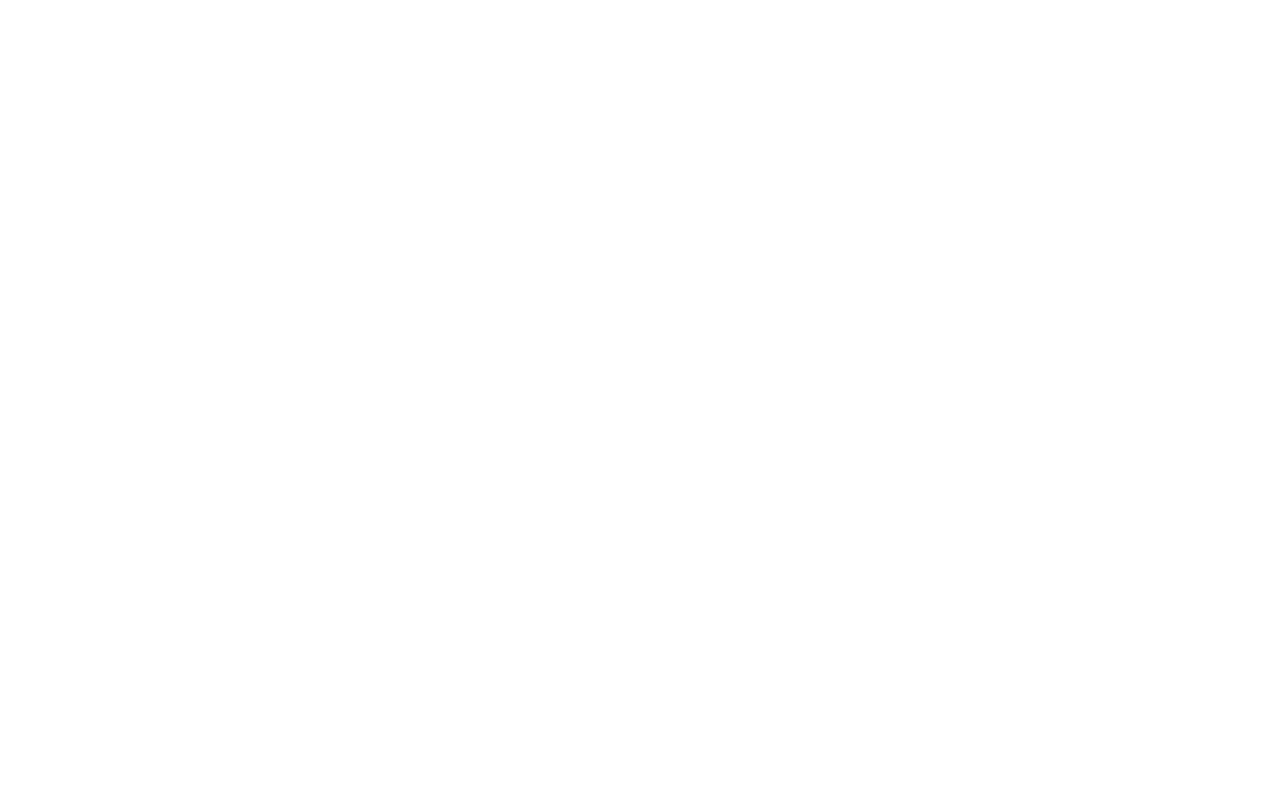
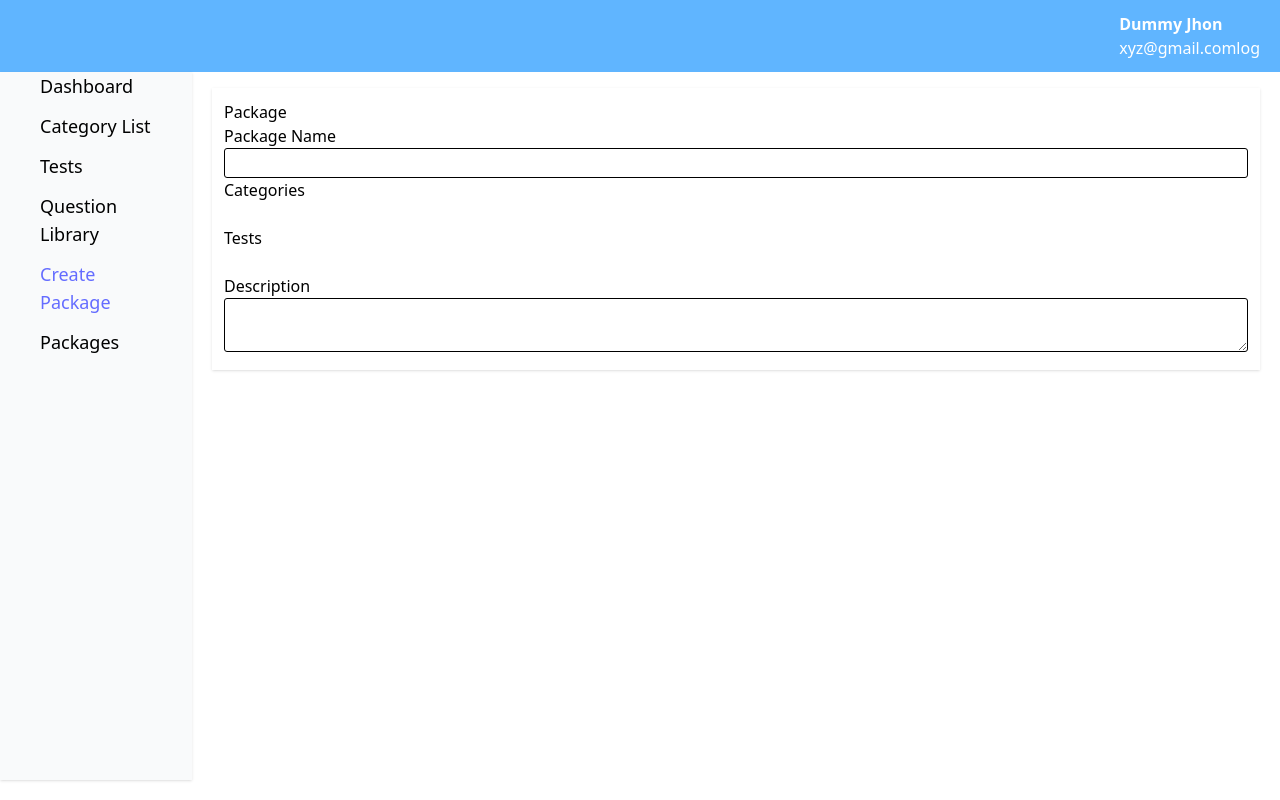
Before and after one commit to dharmendrapatel135/testknow-frontend, a React (Vite) app: page /create-package in a window 1280 px wide. Before the commit this address had no page. Built offline with nearby package versions, Linux system fonts and the light colour scheme.

Commit message:
Add some screens for candidate side and admin side

```diff
--- a/src/App.jsx
+++ b/src/App.jsx
@@ -26,6 +26,7 @@
 import CandidateTestStart from '@CandidateScreen/CandidateTestStart';
 import CandidateTestInstruction from '@CandidateScreen/CandidateTestInstruction';
 import Package from './container/Package';
+import CreatePackage from './container/AdminScreen/CreatePackage';
 
 
 
@@ -52,6 +53,7 @@
           <Route path={'/candidate-test-list/test-paper/:testId'} element={<CandidateTestPaper />} />
           <Route path={'/test-instruction/:paperId'}  element={<CandidateTestInstruction />}   />
           <Route path={'/package-details'}  element={<Package />}   />
+          <Route path={'/create-package'}  element={<CreatePackage />}   />
           <Route path={'/test-instruction/start-test/:paperId/section'}  element={<CandidateTestStart />}   />
         </Routes>
       </Router>
--- a/src/components/DashboardTemplate/index.jsx
+++ b/src/components/DashboardTemplate/index.jsx
@@ -32,10 +32,11 @@
 
 
   return (
+    <>
     <div className="grid grid-cols-12">
       <div className="col-span-full md:col-span-12 xl:col-span-12">
-        <div className="h-[8vh]">
-          <div className="flex text-white justify-between items-center px-5" style={{background:"#218fc1"}}>
+        <div className="h-[60px]">
+          <div className="flex text-white justify-between items-center px-5" style={{background:"#60B5FF"}}>
             <div className="">
               <h1 className="text-24 lg:text-36 font-extrabold">{active}</h1>
             </div>
@@ -93,15 +94,20 @@
           </div>
         </div>
       </div>
-      <div className="hidden md:block md:col-span-3   h-[90vh] xl:col-span-2">
-        <div className="h-[90vh]">
+    </div>
+    <div className="flex h-[calc(100vh-80px)]">
+      {/* <div className="hidden md:block md:col-span-3   h-[90vh] xl:col-span-2"> */}
+        <div className="w-[15%]">
+        <div className="">
         <SideBar active={active} />
         </div>
       </div>
-      <div className="col-span-9 xl:col-span-10  h-[90vh] overflow-y-auto">
-          <div className="p-5 overflow-y-auto h-[90vh]">{children}</div>
+      {/* <div className="col-span-9 xl:col-span-10  h-[90vh] overflow-y-auto"> */}
+      <div className="w-[85%]">
+          <div className="p-5 overflow-y-auto">{children}</div>
       </div>
     </div>
+    </>
   );
 }
 
--- a/src/components/MenuList/index.jsx
+++ b/src/components/MenuList/index.jsx
@@ -4,11 +4,12 @@
 import { useSelector } from "react-redux";
 
 const menuList = [
-  { name: "DASHBOARD", url: "/dashboard", id: "" },
-  { name: "CATEGORY LIST", url: "/category-list", id: "" },
-  { name: "TESTS", url: "/candidate-test-list", id: "" },
-  { name: "QUESTION LIBRARY", url: "/question-library", id: "" },
-  // { name: "JOB POSTING", url: "/employers-dashboard/job-posts", id: "" },
+  { name: "Dashboard", url: "/dashboard", id: "" },
+  { name: "Category List", url: "/category-list", id: "" },
+  { name: "Tests", url: "/candidate-test-list", id: "" },
+  { name: "Question Library", url: "/question-library", id: "" },
+  { name: "Create Package", url: "/create-package", id: "" },
+  { name: "Packages", url: "/package-details", id: "" },
   // { name: "APPLICANTS", url: "/employers-dashboard/all-applicants", id: "" },
   // { name: "MY ASSIGN JOBS", url: "/employers-dashboard/my-assign-jobs" },
   // {
@@ -83,9 +84,9 @@
 
 
   const filteredMenuList = menuList.filter((item) => {
-    if(userDetails?.role === 'admin' && (item.name == "TESTS")){
+    if(userDetails?.role === 'admin' && (item.name == "Tests")){
      return false
-    }else if(userDetails?.role === 'aspirant' && (item.name == "CATEGORY LIST" || item.name == "QUESTION LIBRARY")){
+    }else if(userDetails?.role === 'aspirant' && (item.name == "Category List" || item.name == "Question Library" || item.name == "Create Package")){
       return false;
     }else {
       return true;
@@ -95,13 +96,13 @@
 
   return (
     <nav className="nav main-menu" style={{ height: "80px" }}>
-      <ul className="text-center" id="navbar">
+      <ul className="px-5 mx-5" id="navbar">
         {filteredMenuList.map((item, index) => (
           <li
             key={index}
             className={`  ${
-              isActiveLink(item.url, pathname) ? "active my-2 mx-2 py-2 bg-black" : ""
-            } ${item.options ? "dropdown" : ""}`}
+              isActiveLink(item.url, pathname) ? "active " : ""
+            } ${item.options ? "dropdown" : ""} my-3`}
             // onClick={() => handleDropdownToggle(item.id)}
           >
             <Link
@@ -109,15 +110,15 @@
               passHref
               className={`${
                 isActiveLink(item.url, pathname)
-                  ? "active bg-black text-white rounded-1"
+                  ? "active text-[rgb(96, 181, 255)] rounded-1"
                   : ""
               }`}
             >
               <span
                 className={`nav-link ${
                   isActiveLink(item.url, pathname)
-                    ? "active text-white fw-600"
-                    : "text-black fw-600"
+                    ? "active text-[rgb(96, 181, 255)] text-lg fw-600"
+                    : "text-black text-lg fw-600"
                 }`}
               >
                 {item.name}
--- a/src/components/Sidebar/index.jsx
+++ b/src/components/Sidebar/index.jsx
@@ -2,13 +2,7 @@
 
 function SideBar({ active }) {
   return (
-    <div className="h-screen  bg-white shadow">
-      <div className="px-10  md:py-10 flex justify-center">
-        {/* <h1 className="text-bluewhalelight text-24 font-bold underline">
-           <span className="text-green">patel </span>
-        </h1> */}
-        <img src='/images/logo/testknow.png'  style={{width:"100px", height:"100px"}}/>
-      </div>
+    <div className="h-[calc(100vh-92px)] bg-gray-50 shadow">
       <MenuList active={active} />
       <div className="block md:hidden px-5">
         <hr></hr>
--- a/src/components/common/Paper.jsx
+++ b/src/components/common/Paper.jsx
@@ -4,7 +4,7 @@
 const Paper = ({children, style}) => {
 
     return(
-        <div className="shadow-lg p-3 my-2 bg-white rounded-1 " style={style}>
+        <div className="shadow p-3 my-2 rounded-2 " style={style}>
             {children}
         </div>
     )
--- /dev/null
+++ b/src/container/AdminScreen/CreatePackage/index.jsx
@@ -0,0 +1,47 @@
+import { useState } from "react";
+import Paper from "../../../components/common/Paper";
+import DashboardTemplate from "../../../components/DashboardTemplate";
+
+const initialState = {
+    name:"",
+    categories:"",
+    tests:""
+}
+
+const CreatePackage = () => {
+     const [form, setForm] = useState(initialState);
+
+
+
+    return(
+        <DashboardTemplate>
+             <Paper>
+                <div>
+                <div>
+                    <h1>Package</h1>
+                </div>
+                <div>
+                   <div>
+                    <p>Package Name</p>
+                    <input type="text" name="name" className="input" />
+                   </div>
+                   <div>
+                    <p>Categories</p>
+                    <input type="text" />
+                   </div>
+                   <div>
+                    <p>Tests</p>
+                    <input type="text" />
+                   </div>
+                   <div>
+                    <p>Description</p>
+                    <textarea className="input" />
+                   </div>
+                </div>
+                </div>
+             </Paper>
+        </DashboardTemplate>
+    )
+}
+
+export default CreatePackage;
--- /dev/null
+++ b/src/container/AdminScreen/PackageList/index.jsx
@@ -0,0 +1,10 @@
+
+const PackageList = () => {
+    return(
+        <div>
+             Package List
+        </div>
+    )
+}
+
+export default PackageList;
--- a/src/container/AdminScreen/PaperList/index.jsx
+++ b/src/container/AdminScreen/PaperList/index.jsx
@@ -82,24 +82,23 @@
                 Create
               </button>
               <div>
-                <label htmlFor="upload" className="cursor-pointer">
-                  <div>
-                    <Button name="Upload Excel" className="update-btn" />
-                  </div>
-
-                  <input
-                    type="file"
-                    id="upload"
-                    onChange={handleFileUpload}
-                    // className="hidden" // Tailwind class to hide input
-                    style={{display:"none"}}
-                  />
+                <label
+                  htmlFor="upload"
+                  className="cursor-pointer update-btn inline-block p-2"
+                >
+                  Upload Excel
                 </label>
+                <input
+                  type="file"
+                  id="upload"
+                  onChange={handleFileUpload}
+                  style={{ display: "none" }}
+                />
               </div>
             </div>
           </div>
           <div className="table_div custom-scroll-sm">
-            <table className="default-table ">
+            <table className="default-table">
               <thead className="position-sticky">
                 <th style={{ width: "300px" }}>Test Paper</th>
                 <th style={{ width: "100px" }}>Type</th>
--- a/src/container/Package/index.jsx
+++ b/src/container/Package/index.jsx
@@ -1,8 +1,11 @@
-import React, { useEffect } from "react";
+import React, { useEffect, useState } from "react";
 import { getReq } from "../../utils/apiHandlers";
+import DashboardTemplate from "../../components/DashboardTemplate";
+import Button from "../../components/FormElements/Button";
 
 
 const Package = () => {
+    const [packageData, setPackageData] = useState([]);
 
     useEffect(() => {
         handleGetPackageList();
@@ -13,7 +16,7 @@
             const response = await getReq(`/packages/`);
             console.log("--------------responser ", response);
             if(response.status){
-
+               setPackageData(response.data);
             }
         }
         catch(err){
@@ -22,11 +25,46 @@
     }
 
     return(
-        <div>
-            <h1 className="text-black">
-            Package
+         <DashboardTemplate>
+            <div className="my-3">
+            <h1 className="text-black text-[20px] font-semibold">
+            Packages
             </h1>
-        </div>
+            <div className="grid grid-cols-2 gap-3">
+                {packageData.map((item) => {
+                    return(
+                        <div key={item.id} className="col-span-1 rounded-md shadow">
+                            <div className="p-3">
+                             <div  className="text-center bg-gray-50 py-2 rounded-md">
+                                <h5 className="text-xl text-blue-400 font-semibold">{item.name}</h5>
+                             </div>
+                             <div>
+                                <div>{item.description}</div>
+                             </div>
+                             <div className="text-center">
+                                {item.plans.map((_item) => {
+                                   return(
+                                    <div key={_item.id} className="my-2">
+                                       <div className="flex gap-2">
+                                        <input type="radio" />
+                                        <p><strong>{_item.price}</strong> {_item.package_validity}</p>
+                                       </div>
+                                    </div>
+                                   )
+                                })
+                                }
+                             </div>
+                             <div className="flex justify-end">
+                                <Button name="Buy Now" className="create-btn" />
+                             </div>
+                            </div>
+                        </div>
+                    )
+                })
+                }
+            </div>
+            </div>
+         </DashboardTemplate>
     )
 }
 
--- a/src/index.css
+++ b/src/index.css
@@ -57,12 +57,12 @@
   margin-bottom: 30px;
   overflow: visible;
   width: 100%;
-  /* max-width: 700px; */
-  /* min-width: 350px; */
+  max-height: 800px;
+  /* min-height: 350px; */
 }
 
 td{
-  padding: 2px 5px;
+  padding: 8px 5px;
 }
 
 
@@ -93,7 +93,7 @@
 
 
 .default-table thead {
-  background: black;
+  background: #FF9149;
   color: white;
   position: sticky;
   top: 0;
```
Also changed, not shown: src/container/CandidateScreen/CandidateExams/components/CandidateTestsList.jsx (+8 -8 lines).
